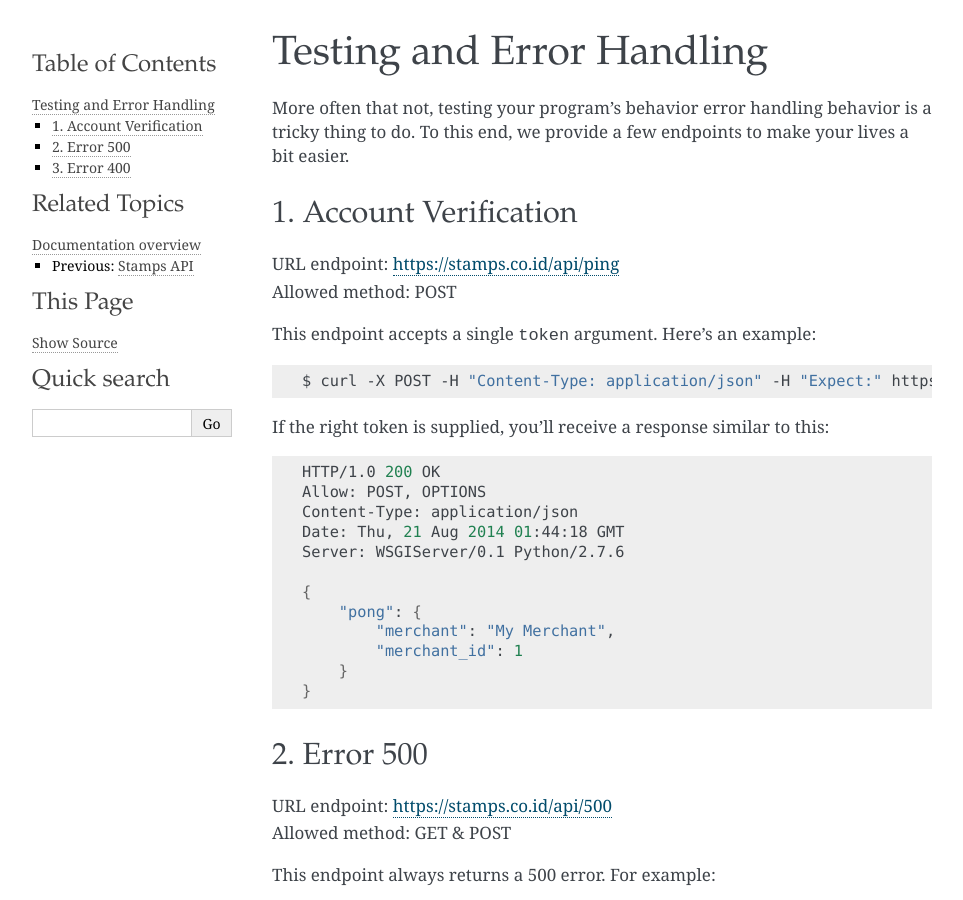
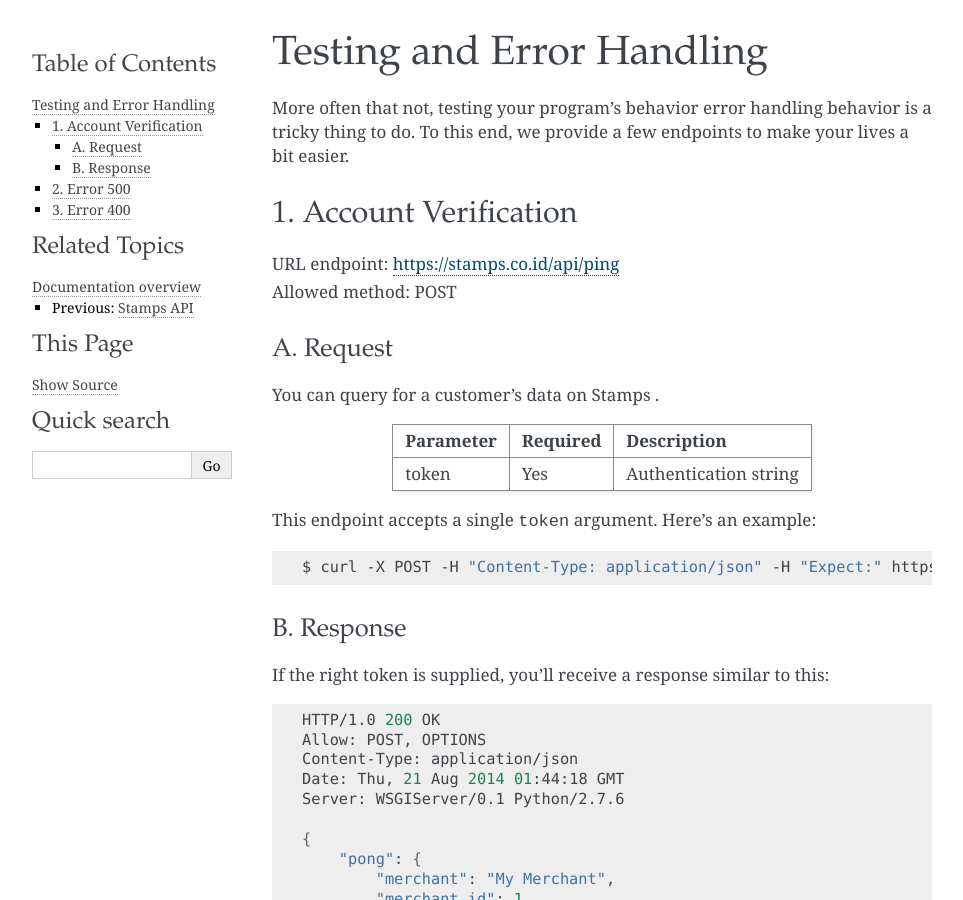
Before and after one commit to ui/stamps-api-docs, a Sphinx documentation site: the page built from source/testing.rst, in a window 1280 px wide and 900 px high. Shown: the whole window, without its empty margins (148-1111 px from the left). Built offline with Sphinx 7.4.7, drawn with Linux system fonts in a browser that asks for light colours.

Commit message:
Update testing.rst

```diff
--- a/source/testing.rst
+++ b/source/testing.rst
@@ -11,12 +11,25 @@ a tricky thing to do. To this end, we provide a few endpoints to make your lives
 | URL endpoint: https://stamps.co.id/api/ping
 | Allowed method: POST
 
+A. Request
+-----------------------------
+
+You can query for a customer's data on Stamps .
+
+=========== =========== =========================
+Parameter   Required    Description
+=========== =========== =========================
+token       Yes         Authentication string
+=========== =========== =========================
+
 This endpoint accepts a single ``token`` argument. Here's an example:
 
 .. code-block :: bash
 
     $ curl -X POST -H "Content-Type: application/json" -H "Expect:" https://stamps.co.id/api/ping -i -d '{"token": "abc"}'
 
+B. Response
+-----------------------------
 If the right token is supplied, you'll receive a response similar to this:
 
 .. code-block :: bash
```
